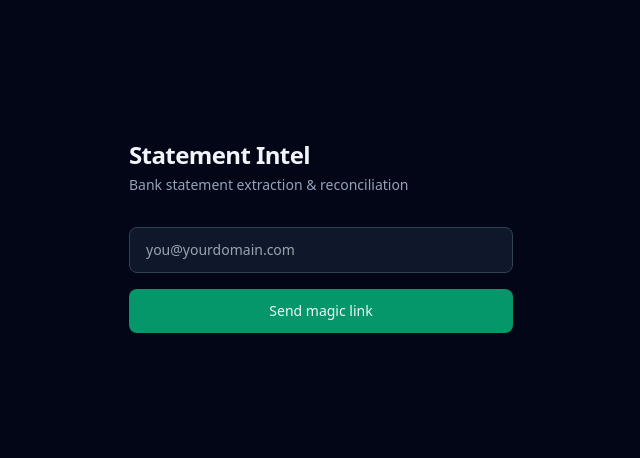
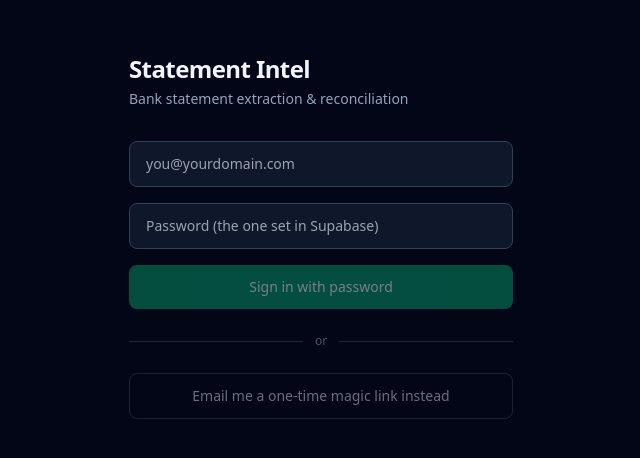
Before and after one commit to OsikanyiTheDev/pdftoexcel, a Next.js app: page /login in a window 1280 px wide. Shown: the part 164-622 px from the top of the page, without its empty margins (319-959 px from the left). Built offline with nearby package versions, Linux system fonts and the light colour scheme.

Commit message:
login: add email+password sign-in (magic link kept as fallback with browser guidance)

```diff
--- a/src/app/login/page.tsx
+++ b/src/app/login/page.tsx
@@ -1,25 +1,43 @@
 "use client";
 import { useState } from "react";
+import { useRouter } from "next/navigation";
 import { createClient } from "@/lib/supabase-browser";
 
 export default function LoginPage() {
+  const router = useRouter();
   const [email, setEmail] = useState("");
+  const [password, setPassword] = useState("");
   const [sent, setSent] = useState(false);
   const [err, setErr] = useState("");
-  const [busy, setBusy] = useState(false);
+  const [note, setNote] = useState("");
+  const [busy, setBusy] = useState("");
 
-  async function send(e: React.FormEvent) {
+  async function signInWithPassword(e: React.FormEvent) {
     e.preventDefault();
-    setBusy(true);
-    setErr("");
+    setBusy("pw"); setErr(""); setNote("");
+    const supabase = createClient();
+    const { error } = await supabase.auth.signInWithPassword({ email, password });
+    if (error) { setErr(error.message); setBusy(""); return; }
+    router.replace("/");
+    router.refresh();
+  }
+
+  async function sendMagicLink(e: React.FormEvent) {
+    e.preventDefault();
+    setBusy("magic"); setErr(""); setNote("");
     const supabase = createClient();
     const { error } = await supabase.auth.signInWithOtp({
       email,
       options: { emailRedirectTo: `${location.origin}/auth/callback` },
     });
-    setBusy(false);
+    setBusy("");
     if (error) setErr(error.message);
-    else setSent(true);
+    else {
+      setSent(true);
+      setNote("Open the link in THIS browser, in the same window you just used. "
+            + "If it fails with 'invalid or expired', an email scanner pre-clicked it — "
+            + "use the password button instead.");
+    }
   }
 
   return (
@@ -27,28 +45,41 @@ export default function LoginPage() {
       <div className="w-full max-w-sm">
         <h1 className="text-2xl font-semibold tracking-tight mb-1">Statement Intel</h1>
         <p className="text-sm text-slate-400 mb-8">Bank statement extraction &amp; reconciliation</p>
+
+        <form onSubmit={signInWithPassword} className="space-y-4">
+          <input
+            type="email" required value={email}
+            onChange={(e) => setEmail(e.target.value)}
+            placeholder="you@yourdomain.com"
+            className="w-full rounded-lg border border-slate-700 bg-slate-900 px-4 py-3 text-sm outline-none focus:border-emerald-600"
+          />
+          <input
+            type="password" value={password}
+            onChange={(e) => setPassword(e.target.value)}
+            placeholder="Password (the one set in Supabase)"
+            className="w-full rounded-lg border border-slate-700 bg-slate-900 px-4 py-3 text-sm outline-none focus:border-emerald-600"
+          />
+          {err && <p className="text-sm text-rose-400">{err}</p>}
+          <button
+            disabled={busy !== "" || !password}
+            className="w-full rounded-lg bg-emerald-600 hover:bg-emerald-500 disabled:opacity-50 px-4 py-3 text-sm font-medium">
+            {busy === "pw" ? "Signing in…" : "Sign in with password"}
+          </button>
+        </form>
+
+        <div className="my-6 flex items-center gap-3 text-xs text-slate-600">
+          <span className="h-px flex-1 bg-slate-800"/>or<span className="h-px flex-1 bg-slate-800"/>
+        </div>
+
         {sent ? (
           <div className="rounded-lg border border-emerald-800 bg-emerald-950/50 p-4 text-sm text-emerald-300">
-            Magic link sent — check your inbox and click the link to sign in.
+            Magic link sent — {note}
           </div>
         ) : (
-          <form onSubmit={send} className="space-y-4">
-            <input
-              type="email"
-              required
-              value={email}
-              onChange={(e) => setEmail(e.target.value)}
-              placeholder="you@yourdomain.com"
-              className="w-full rounded-lg border border-slate-700 bg-slate-900 px-4 py-3 text-sm outline-none focus:border-emerald-600"
-            />
-            {err && <p className="text-sm text-rose-400">{err}</p>}
-            <button
-              disabled={busy}
-              className="w-full rounded-lg bg-emerald-600 hover:bg-emerald-500 disabled:opacity-50 px-4 py-3 text-sm font-medium"
-            >
-              {busy ? "Sending…" : "Send magic link"}
-            </button>
-          </form>
+          <button onClick={sendMagicLink} disabled={busy !== "" || !email}
+            className="w-full rounded-lg border border-slate-700 hover:bg-slate-800 px-4 py-3 text-sm text-slate-300 disabled:opacity-50">
+            {busy === "magic" ? "Sending…" : "Email me a one-time magic link instead"}
+          </button>
         )}
       </div>
     </main>
```
